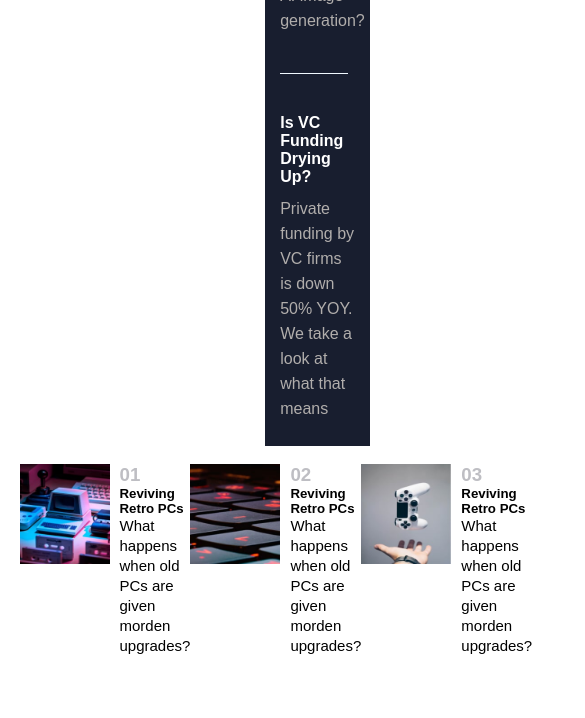
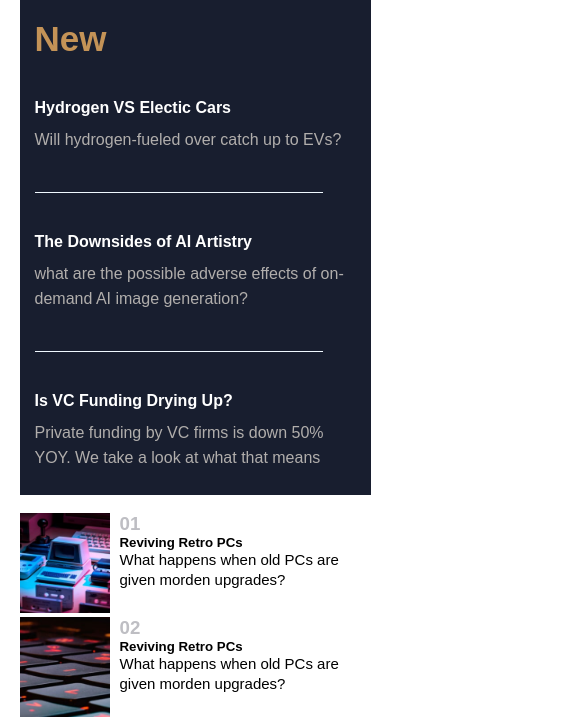
Before and after one commit to quavo19/News-webpage, a website: page index.html in a window 390 px wide. Shown: the part 777-1495 px from the top of the page, 585 px wide, since content can reach past the window. Before the commit the page ends 1433 px from the top, so only its background shows below. Drawn offline with Linux system fonts and the light colour scheme.

Commit message:
make site responsive

```diff
--- a/style.css
+++ b/style.css
@@ -157,3 +157,17 @@
 .small-container {
   padding-left: 10px;
 }
+
+@media only screen and (max-width: 808px){
+  .more,
+  .head-topic,
+  .intro-page {
+    display: flex;
+    flex-direction: column;
+  }
+
+  .nav-list {
+    display: none;
+  }
+
+}
```
